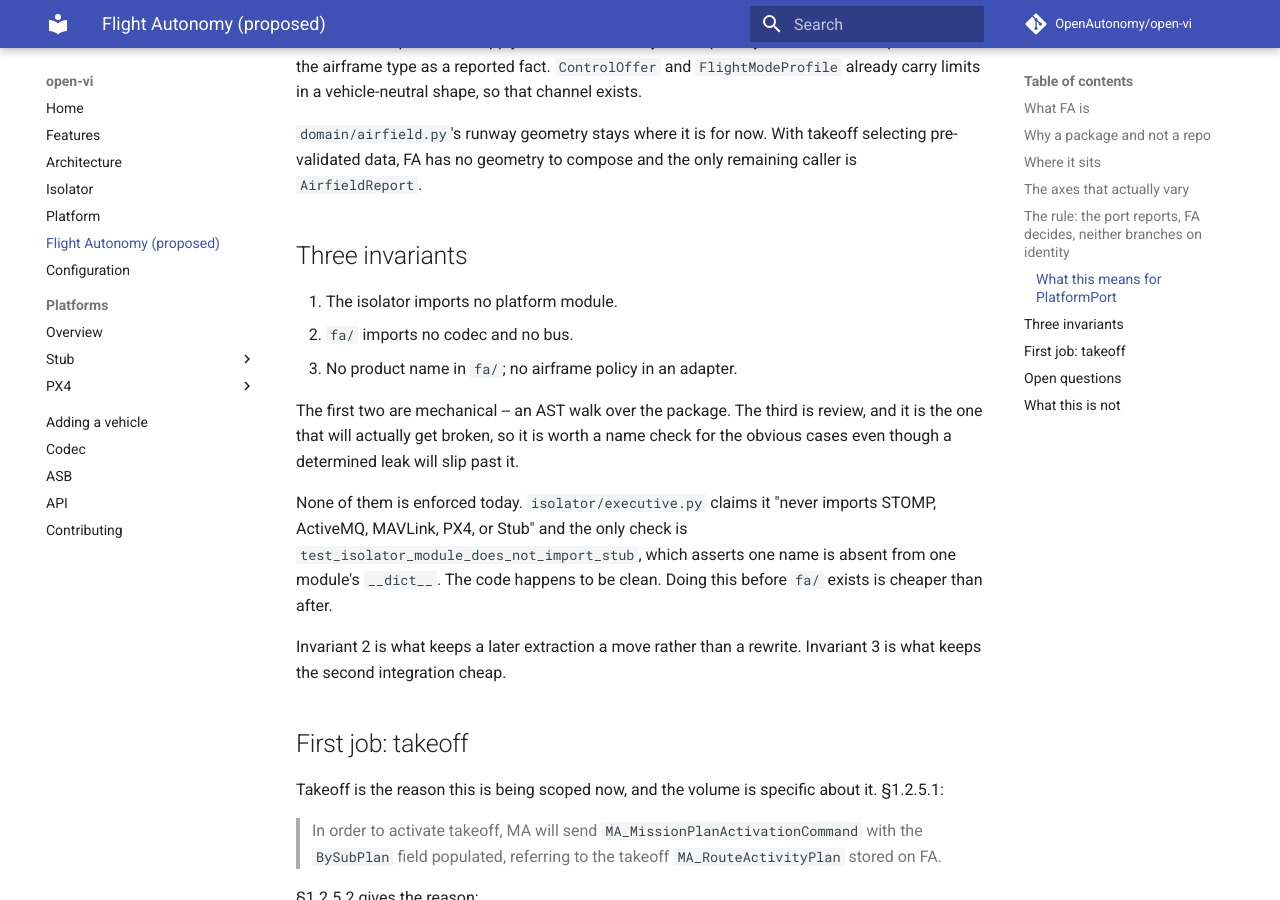
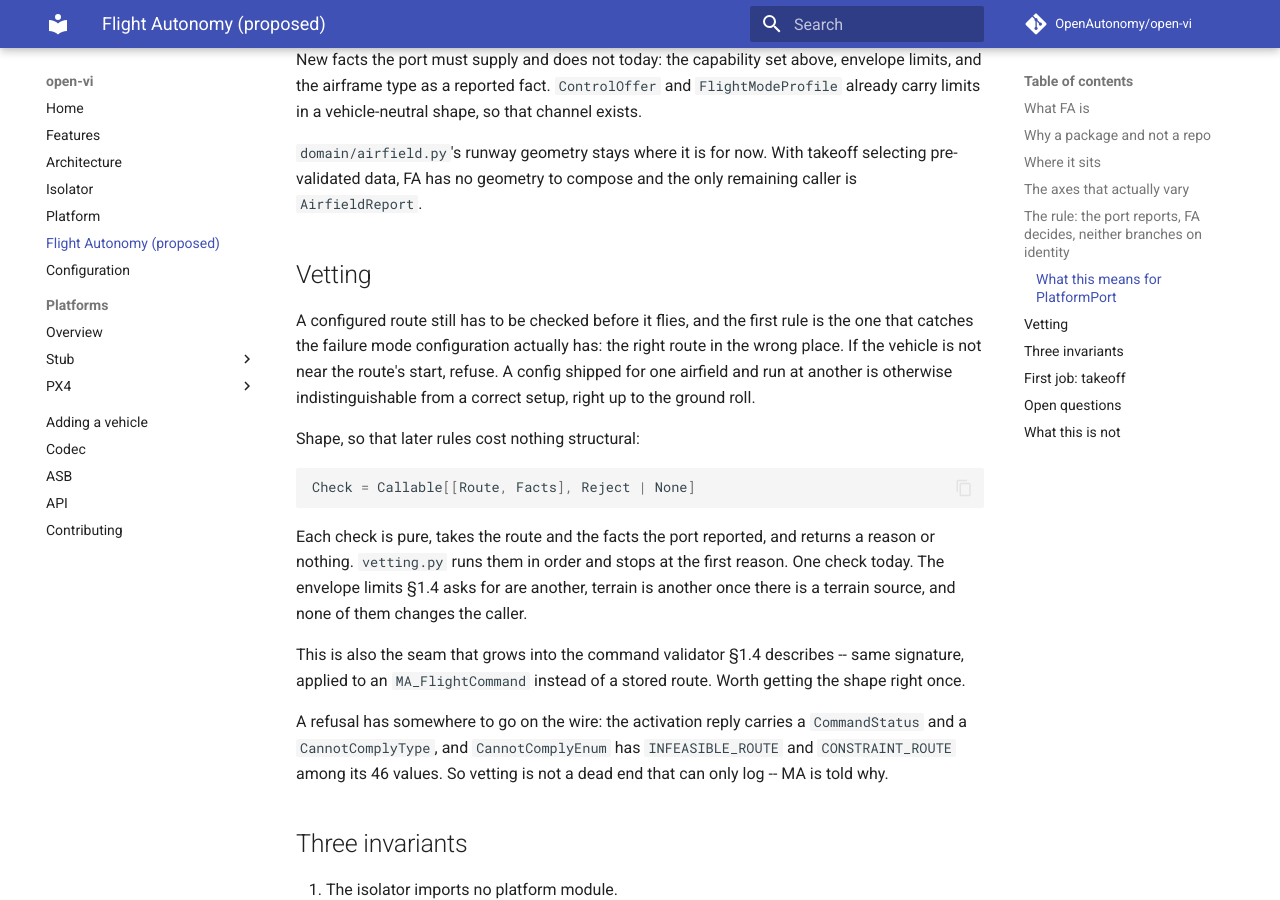
Before and after one commit to OpenAutonomy/open-vi, an MkDocs documentation site: the page built from docs/FLIGHT_AUTONOMY.md, in a window 1280 px wide and 900 px high, scrolled down 3466 px. Built offline with MkDocs 1.6.1 and Material for MkDocs 9.7.7, drawn with Linux system fonts in a browser that asks for light colours; comment, search, counter and statistics services are not loaded; some of the changed text lies outside the part shown.

Commit message:
Add route vetting, one rule and room for more
A configured route still needs checking, and the first rule is the one
that catches what configuration actually gets wrong: the right route
in the wrong place. A config shipped for one airfield and run at
another looks exactly like a correct setup until the ground roll.

The shape matters more than the rule. Each check is a pure function of
the route and the facts the port reported, returning a reason or
nothing; vetting.py runs them in order and stops at the first reason.
One check today. Envelope limits are another, terrain is another once
there is a terrain source, and neither changes the caller.

It is also the same signature the command validator in §1.4 needs,
applied to an MA_FlightCommand rather than a stored route, so this is
worth shaping once rather than twice.

A refusal is expressible on the wire rather than only loggable: the
activation reply carries a CommandStatus and a CannotComplyType, and
CannotComplyEnum has INFEASIBLE_ROUTE and CONSTRAINT_ROUTE among its
values. MA gets told why.

New open question, since the check needs a number: how near is near
enough. It depends on airframe and runway, so a configured tolerance
is the obvious start and its default is a real choice.

Co-Authored-By: Claude Opus 5 (1M context) <noreply@anthropic.com>

````diff
--- a/docs/FLIGHT_AUTONOMY.md
+++ b/docs/FLIGHT_AUTONOMY.md
@@ -98,6 +98,7 @@ the intent is flyable and how to express it to this airframe.
 ```
 src/open_vi/fa/
   envelope.py   # the command validator §1.4 requires
+  vetting.py    # checks a route before it flies
   launch.py     # sequences: vet, arm, fly, confirm airborne
   port.py       # what FA needs of a platform
 ```
@@ -165,6 +166,37 @@ vehicle-neutral shape, so that channel exists.
 `domain/airfield.py`'s runway geometry stays where it is for now.
 With takeoff selecting pre-validated data, FA has no geometry to
 compose and the only remaining caller is `AirfieldReport`.
+
+## Vetting
+
+A configured route still has to be checked before it flies, and the
+first rule is the one that catches the failure mode configuration
+actually has: the right route in the wrong place. If the vehicle is
+not near the route's start, refuse. A config shipped for one airfield
+and run at another is otherwise indistinguishable from a correct
+setup, right up to the ground roll.
+
+Shape, so that later rules cost nothing structural:
+
+```python
+Check = Callable[[Route, Facts], Reject | None]
+```
+
+Each check is pure, takes the route and the facts the port reported,
+and returns a reason or nothing. `vetting.py` runs them in order and
+stops at the first reason. One check today. The envelope limits §1.4
+asks for are another, terrain is another once there is a terrain
+source, and none of them changes the caller.
+
+This is also the seam that grows into the command validator §1.4
+describes -- same signature, applied to an `MA_FlightCommand` instead
+of a stored route. Worth getting the shape right once.
+
+A refusal has somewhere to go on the wire: the activation reply
+carries a `CommandStatus` and a `CannotComplyType`, and
+`CannotComplyEnum` has `INFEASIBLE_ROUTE` and `CONSTRAINT_ROUTE`
+among its 46 values. So vetting is not a dead end that can only log --
+MA is told why.
 
 ## Three invariants
 
@@ -241,6 +273,10 @@ than an ordinary activation. That is one of the seven inbound gaps in
 
 ## Open questions
 
+- **How near is near enough.** The location check needs a distance,
+  and the honest answer depends on the airframe and the runway. A
+  configured tolerance is the obvious start; what it defaults to is a
+  real choice.
 - **Who validates the configured route, and how that is recorded.**
   §1.2.5.2's word is "safety-validated". With the route in config
   there is no heading to guess, which is the point -- but a config
````
